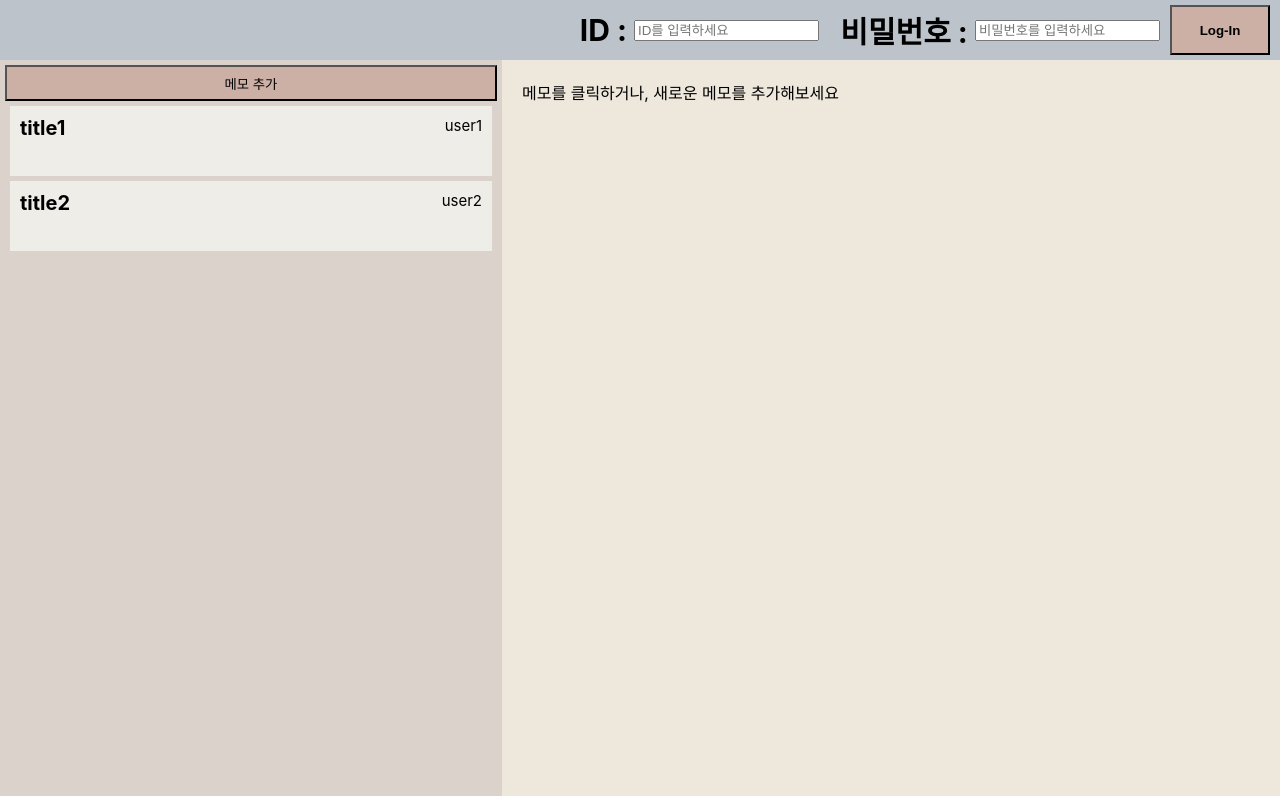
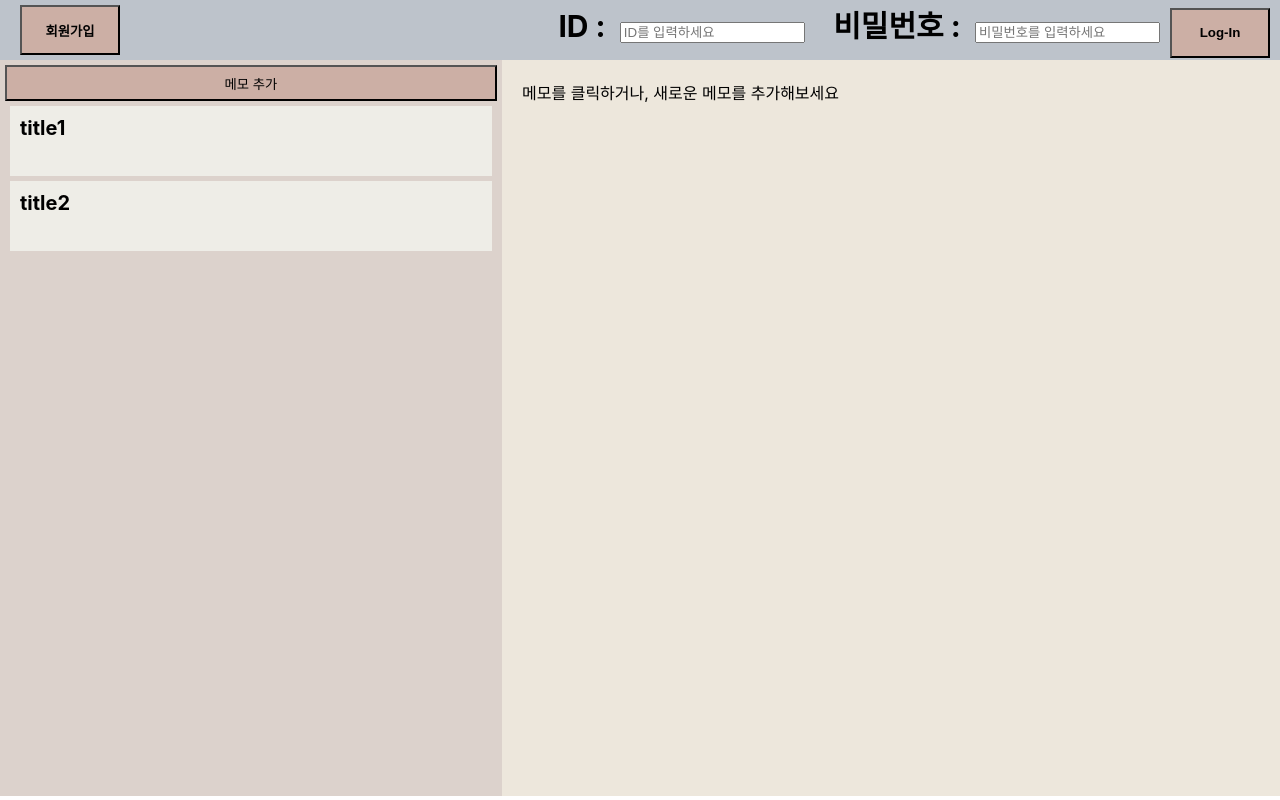
Before and after one commit to Beom-J/React-TS-study-MemoApp, a React (Create React App) app: page / in a window 1280 px wide. Built offline with nearby package versions, Linux system fonts and the light colour scheme.

Commit message:
local storage 로 회원가입 & 로그인

```diff
--- a/src/App.css
+++ b/src/App.css
@@ -5,11 +5,11 @@
   padding: 10px;
   display: flex;
   align-items: center;
-  justify-content: flex-end;
+  justify-content: space-between;
   height: 5vh;
 }
 
-.log-in-btn {
+.nav button {
   width: 100px;
   height: 50px;
   font-weight: bold;
--- a/src/App.tsx
+++ b/src/App.tsx
@@ -1,35 +1,84 @@
 import { useState } from 'react';
 import './App.css';
 import LogedIn from './components/LogedIn';
-import LogedOut from './components/LogedOut';
+import LogedOut, { user } from './components/LogedOut';
 import MemoWrrap from './components/MemoWrap';
+import SignUp from './components/SignUp';
 
-const user = new Map<string, string>();
-user.set('ID', 'test');
-user.set('pwd', 'test');
+function getUserList() {
+  const userIDs: string[] = Object.keys(window.localStorage);
+  const userList: user[] = userIDs.map((key) => {
+    return {
+      ID: key,
+      pwd: window.localStorage.getItem(key) || ''
+    };
+  });
+  return userList;
+}
 
 function App() {
+  // 페이지 전환용 boolean
   const [isLoggedIn, setLogin] = useState(false);
+  const [isNeedSignUp, setSignUp] = useState(false);
 
-  const onClickLogInButton = (isSavedUser: boolean) => {
-    console.log(isSavedUser);
-    if (isSavedUser) {
-      setLogin(true);
+  // local Storage 에 저장된 유저 리스트 목록
+  const savedUserList = getUserList();
+
+  // 현재 로그인한 유저 정보
+  const [loggedUser, setLoggedUser] = useState({
+    ID: '',
+    pwd: ''
+  });
+
+  const handleClickLogInButton = (isSavedUser: user | undefined) => {
+    if (!isSavedUser) {
+      alert('등록된 회원이 아닙니다.');
       return;
     }
-    alert('등록된 회원이 아닙니다.');
+    setLoggedUser(isSavedUser);
+    setLogin(true);
+  };
+
+  const handleSignUpButton = () => {
+    setSignUp(true);
+  };
+
+  const handleSaveUserButton = () => {
+    setSignUp(false);
+  };
+
+  const handleLogOutButton = () => {
+    setLoggedUser({ ID: '', pwd: '' });
+    setLogin(false);
   };
 
   return (
     <div className="warap">
       <nav className="nav">
-        {isLoggedIn ? (
-          <LogedIn user={user} />
-        ) : (
-          <LogedOut user={user} onClick={onClickLogInButton} />
-        )}
+        <div>
+          <button type="button" onClick={handleSignUpButton}>
+            회원가입
+          </button>
+        </div>
+        <div className="log-in">
+          {isLoggedIn ? (
+            <LogedIn
+              user={loggedUser}
+              onClickLogOutButton={handleLogOutButton}
+            />
+          ) : (
+            <LogedOut
+              userList={savedUserList}
+              onClickLogInButton={handleClickLogInButton}
+            />
+          )}
+        </div>
       </nav>
-      <MemoWrrap />
+      {isNeedSignUp ? (
+        <SignUp onClickSaveButton={handleSaveUserButton} />
+      ) : (
+        <MemoWrrap user={loggedUser} />
+      )}
     </div>
   );
 }
--- a/src/components/CreateMemo.tsx
+++ b/src/components/CreateMemo.tsx
@@ -30,6 +30,7 @@ function CreateMemo({
         placeholder="이름입력"
         onChange={onDataChange}
         value={name}
+        disabled
       />
       &nbsp;&nbsp;
       <input
--- a/src/components/LogedIn.tsx
+++ b/src/components/LogedIn.tsx
@@ -1,8 +1,19 @@
-const LogedIn = ({ user }: { user: Map<string, string> }) => {
+import { user } from './LogedOut';
+
+type props = {
+  user: user;
+  onClickLogOutButton: () => void;
+};
+
+const LogedIn = ({ user, onClickLogOutButton }: props) => {
   return (
     <div>
-      <span> 안녕하세요, {user.get('ID')}님! </span>
-      <button className="log-in-btn" type="button">
+      <span> 안녕하세요, {user.ID}님! </span>
+      <button
+        className="log-in-btn"
+        type="button"
+        onClick={onClickLogOutButton}
+      >
         Log-out
       </button>
     </div>
--- a/src/components/LogedOut.tsx
+++ b/src/components/LogedOut.tsx
@@ -1,16 +1,16 @@
 import React, { useState } from 'react';
 
 type logInProps = {
-  user: Map<string, string>;
-  onClick: (isSavedUser: boolean) => void;
+  userList: user[];
+  onClickLogInButton: (isSavedUser: user | undefined) => void;
 };
 
-const LogedOut = ({ user, onClick }: logInProps) => {
-  //   const [userInfo, setUserInfo] = useState({
-  //     ID: '',
-  //     pwd: ''
-  //   });
+export type user = {
+  ID: string;
+  pwd: string;
+};
 
+const LogedOut = ({ userList, onClickLogInButton }: logInProps) => {
   const [inputs, setInputs] = useState({
     ID: '',
     pwd: ''
@@ -28,6 +28,11 @@ const LogedOut = ({ user, onClick }: logInProps) => {
     if (inputs.ID === '' || inputs.pwd === '') {
       alert('ID 와 비밀번호를 입력하세요.');
     }
+    console.log('userList ::', userList);
+    const isSavedUser: user | undefined = userList.find((user) => {
+      return JSON.stringify(user) === JSON.stringify(inputs);
+    });
+    onClickLogInButton(isSavedUser);
   };
 
   return (
--- a/src/components/MemoWrap.tsx
+++ b/src/components/MemoWrap.tsx
@@ -1,5 +1,6 @@
 import { useState } from 'react';
 import CreateMemo from './CreateMemo';
+import { user } from './LogedOut';
 import { memoProps } from './Memo';
 import MemoList from './MemoList';
 import ViewPage from './ViewPage';
@@ -11,7 +12,7 @@ const makeRandomId = () => {
   return id;
 };
 
-const MemoWrap = () => {
+const MemoWrap = ({ user }: { user: user }) => {
   // 우측 뷰페이지 전환용 bool state
   const [isWritePage, setWritePage] = useState(false);
 
@@ -19,13 +20,13 @@ const MemoWrap = () => {
   const [memoList, setMemoList] = useState([
     {
       id: makeRandomId(),
-      name: 'user1',
+      name: user.ID,
       title: 'title1',
       content: 'content1'
     },
     {
       id: makeRandomId(),
-      name: 'user2',
+      name: user.ID,
       title: 'title2',
       content: 'content2'
     }
@@ -34,7 +35,7 @@ const MemoWrap = () => {
   // create memo state
   const [inputs, setInputs] = useState({
     id: '',
-    name: '',
+    name: user.ID,
     title: '',
     content: ''
   });
@@ -42,13 +43,13 @@ const MemoWrap = () => {
   // view memo state
   const [memo, setMemo] = useState({
     id: '',
-    name: '',
+    name: user.ID,
     title: '',
     content: '메모를 클릭하거나, 새로운 메모를 추가해보세요'
   });
 
   // input 에서 받아온 값 저장용 변수
-  const { id, name, title, content } = inputs;
+  const { id, title, content } = inputs;
 
   // input 에 입력한 값 읽어오는 함수
   const handleDataChange = (
@@ -65,7 +66,7 @@ const MemoWrap = () => {
 
   // input 에 입력한 값을 memo list 에 추가
   const handleCreate = (id: string) => {
-    if (inputs.name === '' || inputs.title === '' || inputs.content === '') {
+    if (inputs.title === '' || inputs.content === '') {
       alert('빈칸을 채워주세요.');
       return;
     }
@@ -74,7 +75,7 @@ const MemoWrap = () => {
     if (id === '') {
       const newMemo = {
         id: makeRandomId(),
-        name,
+        name: user.ID,
         title,
         content
       };
@@ -85,7 +86,7 @@ const MemoWrap = () => {
       const modifiedMemoIndex = memoList.findIndex((memo) => memo.id === id);
       const modifiedMemo = {
         id,
-        name,
+        name: user.ID,
         title,
         content
       };
@@ -96,13 +97,13 @@ const MemoWrap = () => {
 
     setInputs({
       id: '',
-      name: '',
+      name: user.ID,
       title: '',
       content: ''
     });
     setMemo({
       id: '',
-      name: '',
+      name: user.ID,
       title: '',
       content: '메모를 클릭하거나, 새로운 메모를 추가해보세요'
     });
@@ -111,6 +112,10 @@ const MemoWrap = () => {
 
   // write page 로 전환시켜주는 함수
   const handleAddButton = () => {
+    if (user.ID === '') {
+      alert('로그인 후 작성 가능합니다.');
+      return;
+    }
     setWritePage(true);
   };
 
@@ -133,7 +138,7 @@ const MemoWrap = () => {
     setMemoList(newMemoList);
     setMemo({
       id: '',
-      name: '',
+      name: user.ID,
       title: '',
       content: '메모를 클릭하거나, 새로운 메모를 추가해보세요'
     });
@@ -151,7 +156,7 @@ const MemoWrap = () => {
         {isWritePage ? (
           <CreateMemo
             id={id}
-            name={name}
+            name={user.ID}
             title={title}
             content={content}
             onDataChange={handleDataChange}
--- /dev/null
+++ b/src/components/SignUp.tsx
@@ -0,0 +1,58 @@
+import React, { ChangeEvent, useState } from 'react';
+import '../css/SignUp.css';
+
+type props = {
+  onClickSaveButton: () => void;
+};
+
+const SignUp = ({ onClickSaveButton }: props) => {
+  const [inputs, setInputs] = useState({
+    ID: '',
+    pwd: ''
+  });
+
+  const handleDataChange = (e: ChangeEvent<HTMLInputElement>) => {
+    const { name, value } = e.target;
+    setInputs({
+      ...inputs,
+      [name]: value
+    });
+  };
+
+  const handleSaveUser = () => {
+    if (inputs.ID === '' || inputs.pwd === '') {
+      alert('빈칸을 채워주세요');
+      return;
+    }
+    // 로컬 스토리지에 저장
+    window.localStorage.setItem(inputs.ID, inputs.pwd);
+    onClickSaveButton();
+  };
+
+  return (
+    <div className="sign-up">
+      <h3>회원가입을 환영합니다!</h3>
+      <span>ID : </span>
+      <input
+        type="text"
+        name="ID"
+        placeholder="ID 를 입력하세요"
+        onChange={handleDataChange}
+      />
+      <br />
+      <span>비밀번호 : </span>
+      <input
+        type="password"
+        name="pwd"
+        placeholder="비밀번호를 입력하세요"
+        onChange={handleDataChange}
+      />
+      <br />
+      <button type="button" onClick={handleSaveUser}>
+        저장
+      </button>
+    </div>
+  );
+};
+
+export default SignUp;
--- a/src/components/ViewPage.tsx
+++ b/src/components/ViewPage.tsx
@@ -9,7 +9,7 @@ type memo = {
 const ViewPage = ({ memo, onClickModifyButton, onClickDeleteButton }: memo) => {
   return (
     <>
-      {memo.name !== '' ? (
+      {memo.title !== '' ? (
         <div>
           <button
             type="button"
@@ -31,7 +31,7 @@ const ViewPage = ({ memo, onClickModifyButton, onClickDeleteButton }: memo) => {
       )}
 
       <div className="view-page">
-        <div className="name">{memo.name}</div>
+        {memo.title === '' ? '' : <div className="name">{memo.name}</div>}
         <div className="title">{memo.title}</div>
         <div className="content">{memo.content}</div>
       </div>
--- /dev/null
+++ b/src/css/SignUp.css
@@ -0,0 +1,27 @@
+.sign-up {
+  background-color: #ede7dc;
+  height: 93vh;
+  display: flex;
+  align-items: center;
+  justify-content: center;
+  flex-direction: column;
+  font-weight: bold;
+}
+
+.sign-up span {
+  font-weight: bold;
+}
+
+.sign-up input {
+  width: 200px;
+  height: 40px;
+}
+
+.sign-up button {
+  width: 100px;
+  height: 30px;
+  font-weight: bold;
+  color: black;
+  background-color: #ccafa5;
+  margin-left: 10px;
+}
```
